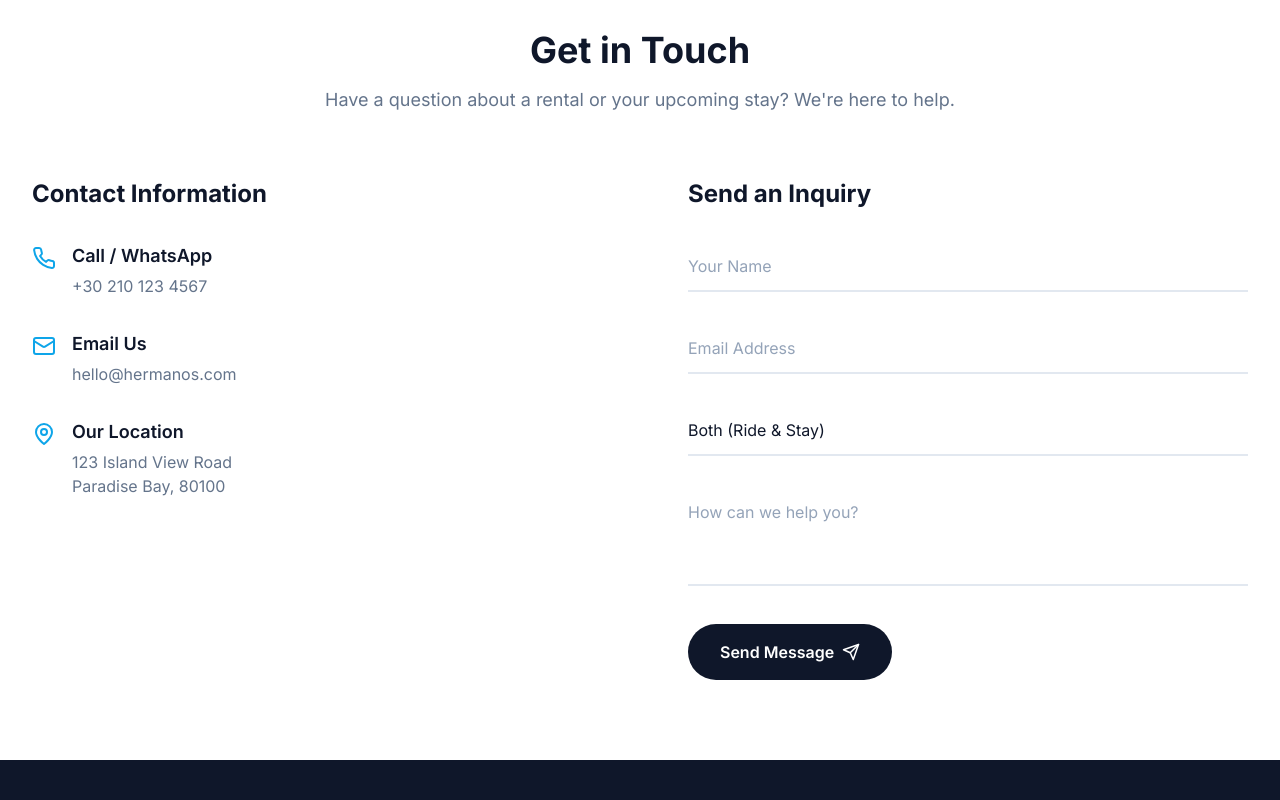
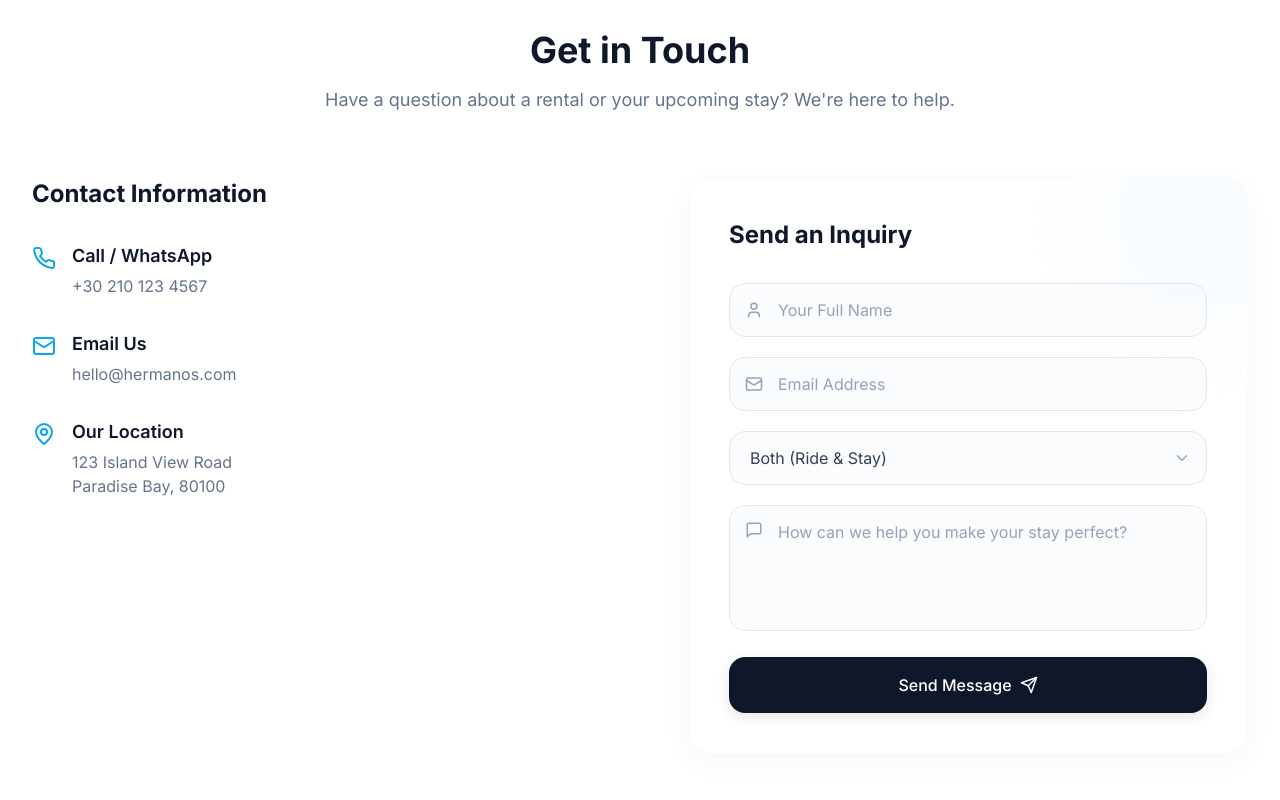
Before and after one commit to kostastsikalas/hermanosrentals, a React (Vite) app: page / in a window 1280 px wide. Shown: the part 2560-3360 px from the top of the page. Built offline with nearby package versions, Linux system fonts and the light colour scheme.

Commit message:
Enhance Contact Form with modern, premium UI elements

```diff
--- a/src/components/home/ContactSection.jsx
+++ b/src/components/home/ContactSection.jsx
@@ -1,5 +1,5 @@
 import React, { useState } from 'react';
-import { MapPin, Phone, Mail, Send } from 'lucide-react';
+import { MapPin, Phone, Mail, Send, User, MessageSquare, ChevronDown } from 'lucide-react';
 
 const ContactSection = () => {
   const [formData, setFormData] = useState({
@@ -67,58 +67,74 @@ const ContactSection = () => {
           </div>
 
           {/* Contact Form */}
-          <div className="order-1 lg:order-2">
-            <h3 className="text-xl md:text-2xl font-bold text-slate-900 mb-8">Send an Inquiry</h3>
-            <form onSubmit={handleSubmit} className="space-y-8">
-              <div>
+          {/* Contact Form */}
+          <div className="order-1 lg:order-2 bg-white rounded-3xl p-6 md:p-10 shadow-[0_8px_30px_rgb(0,0,0,0.04)] border border-slate-50 relative overflow-hidden">
+            <div className="absolute top-0 right-0 w-40 h-40 bg-sky-50 rounded-full blur-3xl -mr-10 -mt-10 pointer-events-none"></div>
+
+            <h3 className="text-xl md:text-2xl font-bold text-slate-900 mb-8 relative z-10">Send an Inquiry</h3>
+            <form onSubmit={handleSubmit} className="space-y-5 relative z-10">
+
+              <div className="relative group">
+                <div className="absolute inset-y-0 left-4 flex items-center pointer-events-none text-slate-400 group-focus-within:text-sky-500 transition-colors">
+                  <User size={18} />
+                </div>
                 <input
                   type="text"
                   required
                   value={formData.name}
                   onChange={(e) => setFormData({...formData, name: e.target.value})}
-                  className="w-full bg-transparent border-b-2 border-slate-200 py-3 text-slate-900 placeholder-slate-400 focus:outline-none focus:border-sky-500 transition-colors"
-                  placeholder="Your Name"
+                  className="w-full bg-slate-50/50 border border-slate-200 rounded-2xl py-3.5 pl-12 pr-4 text-slate-900 placeholder-slate-400 focus:outline-none focus:ring-4 focus:ring-sky-500/10 focus:border-sky-500 focus:bg-white transition-all duration-300"
+                  placeholder="Your Full Name"
                 />
               </div>
 
-              <div>
+              <div className="relative group">
+                <div className="absolute inset-y-0 left-4 flex items-center pointer-events-none text-slate-400 group-focus-within:text-sky-500 transition-colors">
+                  <Mail size={18} />
+                </div>
                 <input
                   type="email"
                   required
                   value={formData.email}
                   onChange={(e) => setFormData({...formData, email: e.target.value})}
-                  className="w-full bg-transparent border-b-2 border-slate-200 py-3 text-slate-900 placeholder-slate-400 focus:outline-none focus:border-sky-500 transition-colors"
+                  className="w-full bg-slate-50/50 border border-slate-200 rounded-2xl py-3.5 pl-12 pr-4 text-slate-900 placeholder-slate-400 focus:outline-none focus:ring-4 focus:ring-sky-500/10 focus:border-sky-500 focus:bg-white transition-all duration-300"
                   placeholder="Email Address"
                 />
               </div>
 
-              <div>
+              <div className="relative group">
                 <select
                   value={formData.service}
                   onChange={(e) => setFormData({...formData, service: e.target.value})}
-                  className="w-full bg-transparent border-b-2 border-slate-200 py-3 text-slate-900 focus:outline-none focus:border-sky-500 transition-colors appearance-none cursor-pointer"
+                  className="w-full bg-slate-50/50 border border-slate-200 rounded-2xl py-3.5 pl-5 pr-12 text-slate-700 focus:outline-none focus:ring-4 focus:ring-sky-500/10 focus:border-sky-500 focus:bg-white transition-all duration-300 appearance-none cursor-pointer"
                 >
                   <option value="scooter">Scooter Rental Only</option>
                   <option value="apartment">Apartment Stay Only</option>
                   <option value="both">Both (Ride & Stay)</option>
                   <option value="other">Other Inquiry</option>
                 </select>
+                <div className="absolute inset-y-0 right-4 flex items-center pointer-events-none text-slate-400 group-focus-within:text-sky-500 transition-colors">
+                  <ChevronDown size={18} />
+                </div>
               </div>
 
-              <div>
+              <div className="relative group">
+                <div className="absolute top-4 left-4 flex items-start pointer-events-none text-slate-400 group-focus-within:text-sky-500 transition-colors">
+                  <MessageSquare size={18} />
+                </div>
                 <textarea
                   required
-                  rows="3"
+                  rows="4"
                   value={formData.message}
                   onChange={(e) => setFormData({...formData, message: e.target.value})}
-                  className="w-full bg-transparent border-b-2 border-slate-200 py-3 text-slate-900 placeholder-slate-400 focus:outline-none focus:border-sky-500 transition-colors resize-none"
-                  placeholder="How can we help you?"
+                  className="w-full bg-slate-50/50 border border-slate-200 rounded-2xl py-3.5 pl-12 pr-4 text-slate-900 placeholder-slate-400 focus:outline-none focus:ring-4 focus:ring-sky-500/10 focus:border-sky-500 focus:bg-white transition-all duration-300 resize-none"
+                  placeholder="How can we help you make your stay perfect?"
                 ></textarea>
               </div>
 
               <button
                 type="submit"
-                className="w-full sm:w-auto bg-slate-900 hover:bg-sky-500 text-white font-semibold py-4 px-8 rounded-full transition-colors flex items-center justify-center gap-2 mt-4"
+                className="w-full bg-slate-900 hover:bg-sky-500 text-white font-medium py-4 px-8 rounded-2xl transition-all duration-300 flex items-center justify-center gap-2 mt-2 shadow-[0_4px_14px_0_rgb(0,0,0,0.1)] hover:shadow-[0_6px_20px_rgba(14,165,233,0.23)] transform hover:-translate-y-0.5"
               >
                 Send Message <Send size={18} />
               </button>
```
